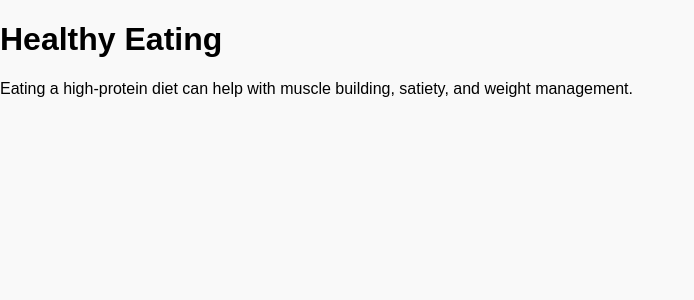
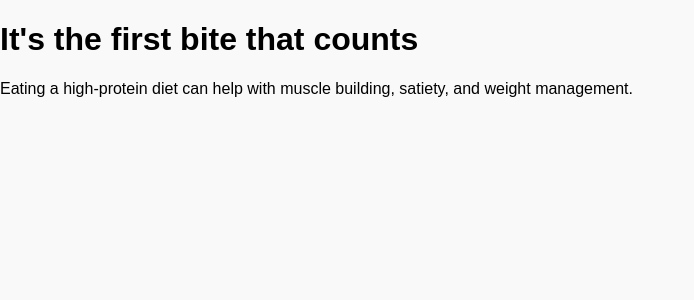
Before and after one commit to Emily-Rodden7/protein-bite, a Django app: page / in a window 1280 px wide. Shown: the part 50-350 px from the top of the page, without its empty margins (0-694 px from the left). Run offline with Django 4.2, Linux system fonts and the light colour scheme.

Commit message:
changed home page h1

```diff
--- a/my_project/recipes/templates/recipes/home.html
+++ b/my_project/recipes/templates/recipes/home.html
@@ -1,4 +1,5 @@
 {% load static %}
+
 <!DOCTYPE html>
 <html lang="en">
 <head>
@@ -15,7 +16,7 @@
     </div>
 
     <div class="content">
-        <h1>Healthy Eating</h1>
+        <h1>It's the first bite that counts</h1>
         <p>Eating a high-protein diet can help with muscle building, satiety, and weight management.</p>
     </div>
 
```
